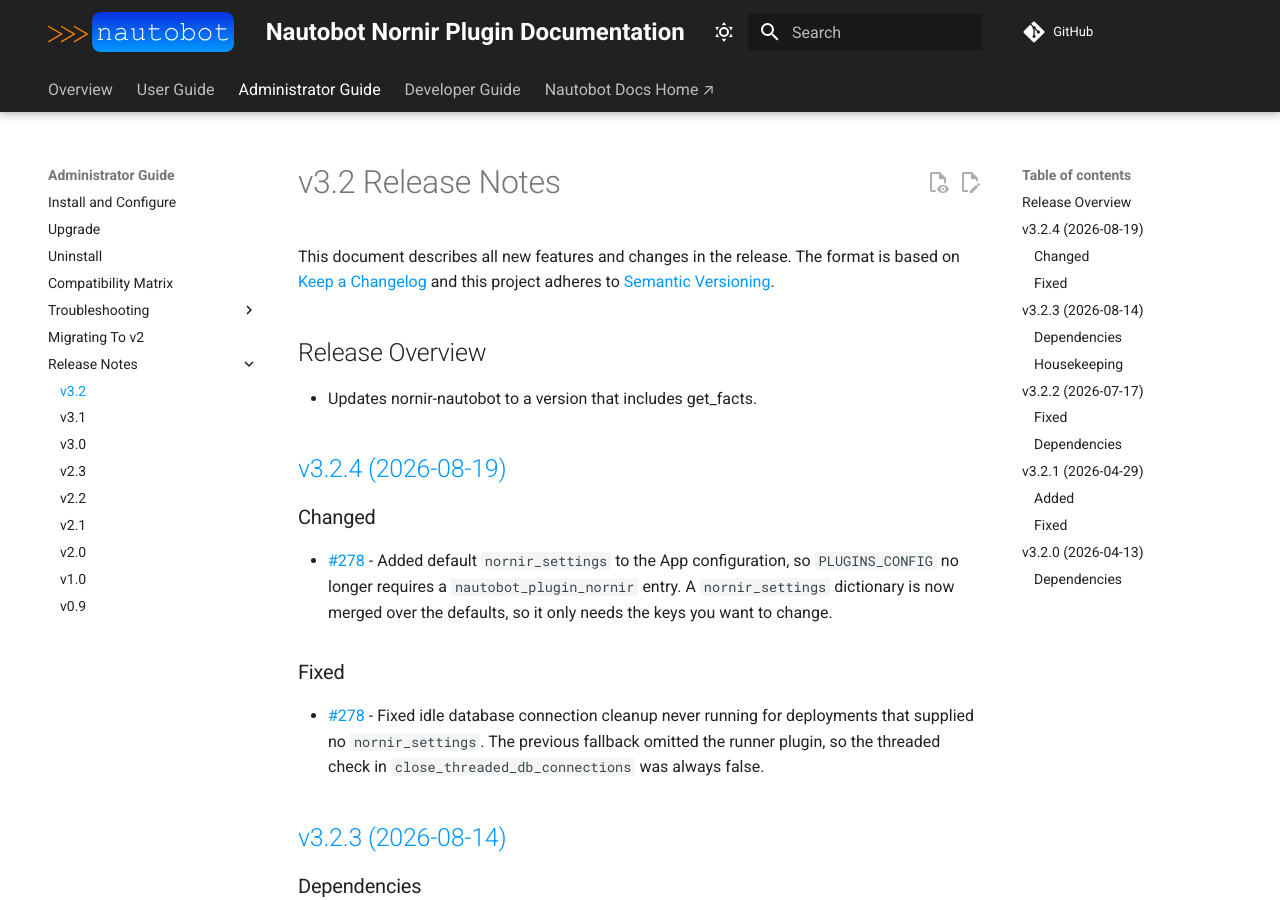
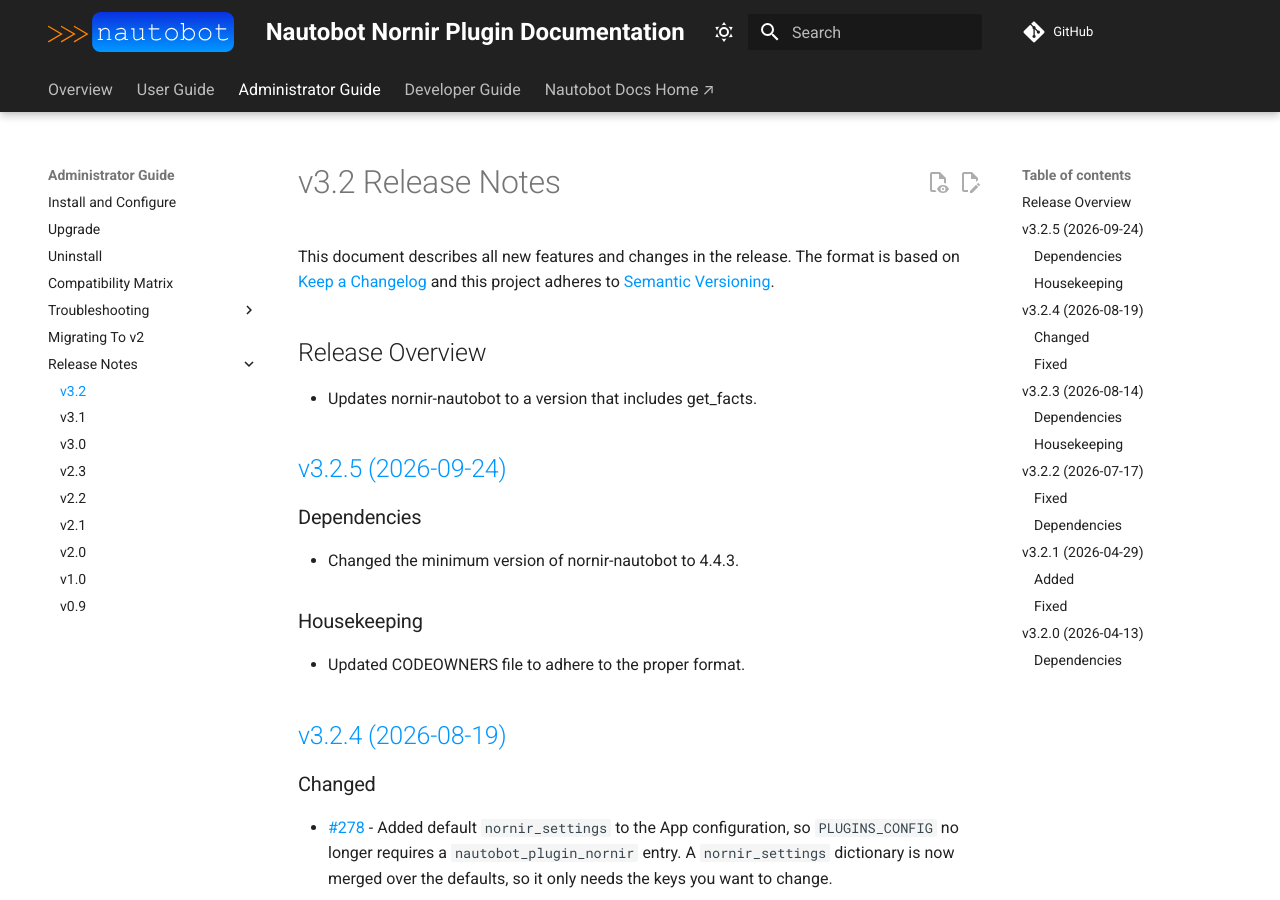
Before and after one commit to nautobot/nautobot-app-nornir, an MkDocs documentation site: the page built from docs/admin/release_notes/version_3.2.md, in a window 1280 px wide and 900 px high. Built offline with MkDocs 1.6.1 and Material for MkDocs 9.7.7, drawn with Linux system fonts in a browser that asks for light colours; comment, search, counter and statistics services are not loaded.

Commit message:
prepare release v3.2.5

```diff
--- a/docs/admin/release_notes/version_3.2.md
+++ b/docs/admin/release_notes/version_3.2.md
@@ -7,6 +7,16 @@
 - Updates nornir-nautobot to a version that includes get_facts.
 
 <!-- towncrier release notes start -->
+
+## [v3.2.5 (2026-09-24)](https://github.com/nautobot/nautobot-app-nornir/releases/tag/v3.2.5)
+
+### Dependencies
+
+- Changed the minimum version of nornir-nautobot to 4.4.3.
+
+### Housekeeping
+
+- Updated CODEOWNERS file to adhere to the proper format.
 
 ## [v3.2.4 (2026-08-19)](https://github.com/nautobot/nautobot-app-nornir/releases/tag/v3.2.4)
 
--- a/pyproject.toml
+++ b/pyproject.toml
@@ -1,6 +1,6 @@
 [tool.poetry]
 name = "nautobot-plugin-nornir"
-version = "3.2.5a0"
+version = "3.2.5"
 description = "Nautobot App that provides a shim layer to simplify using Nornir within other Nautobot Apps and Nautobot Jobs"
 authors = ["Network to Code, LLC <info@networktocode.com>"]
 license = "Apache-2.0"
```
Also changed, not shown: 2 other files.
